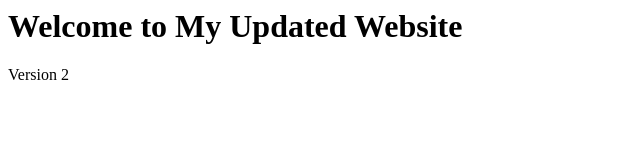
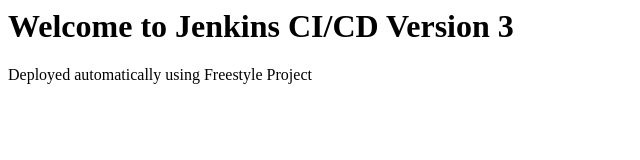
Before and after one commit to Sneha314/jenkins-webapp, a plain HTML site: page index.html in a window 1280 px wide. Shown: the whole page, without its empty margins (0-640 px from the left). Drawn offline with Linux system fonts and the light colour scheme.

Commit message:
Freestyle automatic deployment test

```diff
--- a/index.html
+++ b/index.html
@@ -1,2 +1,2 @@
-<h1>Welcome to My Updated Website</h1>
-<p>Version 2</p>
+<h1>Welcome to Jenkins CI/CD Version 3</h1>
+<p>Deployed automatically using Freestyle Project</p>
```
